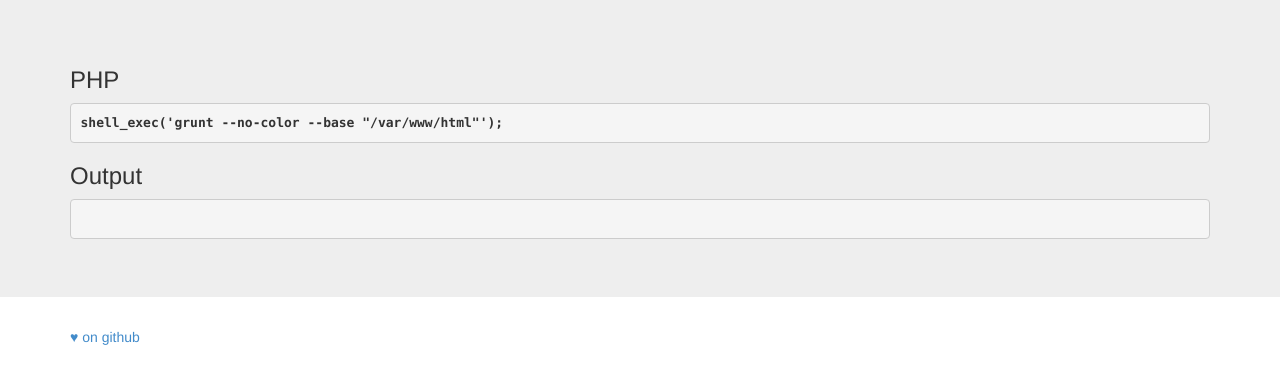
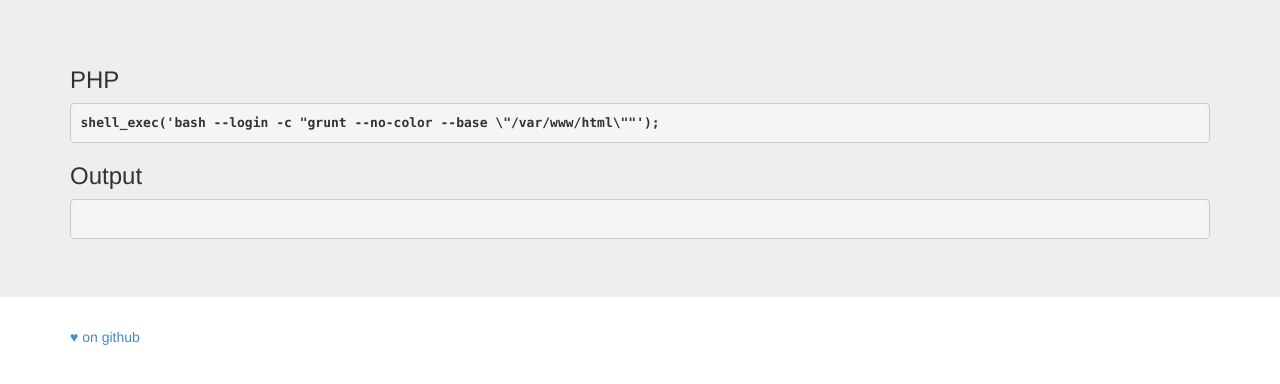
Before and after one commit to charneykaye/php-grunt, a PHP site: page / in a window 1280 px wide. Shown: the part 51-435 px from the top of the page. Run offline with PHP 8.4, Linux system fonts and the light colour scheme; some libraries are stand-ins or nearby versions.

Commit message:
Update to run within a bash LOGIN shell.

```diff
--- a/index.php
+++ b/index.php
@@ -7,7 +7,7 @@
  * @laboratory Outright Mental Inc.
  */
 
-$cmd = 'grunt --no-color --base "' . __DIR__ . '"';
+$cmd = 'bash --login -c "grunt --no-color --base \\"' . __DIR__ . '\\""';
 
 ?><!DOCTYPE html>
 <!--[if lt IE 7]>
```
Also changed, not shown: img/screenshot.png.
